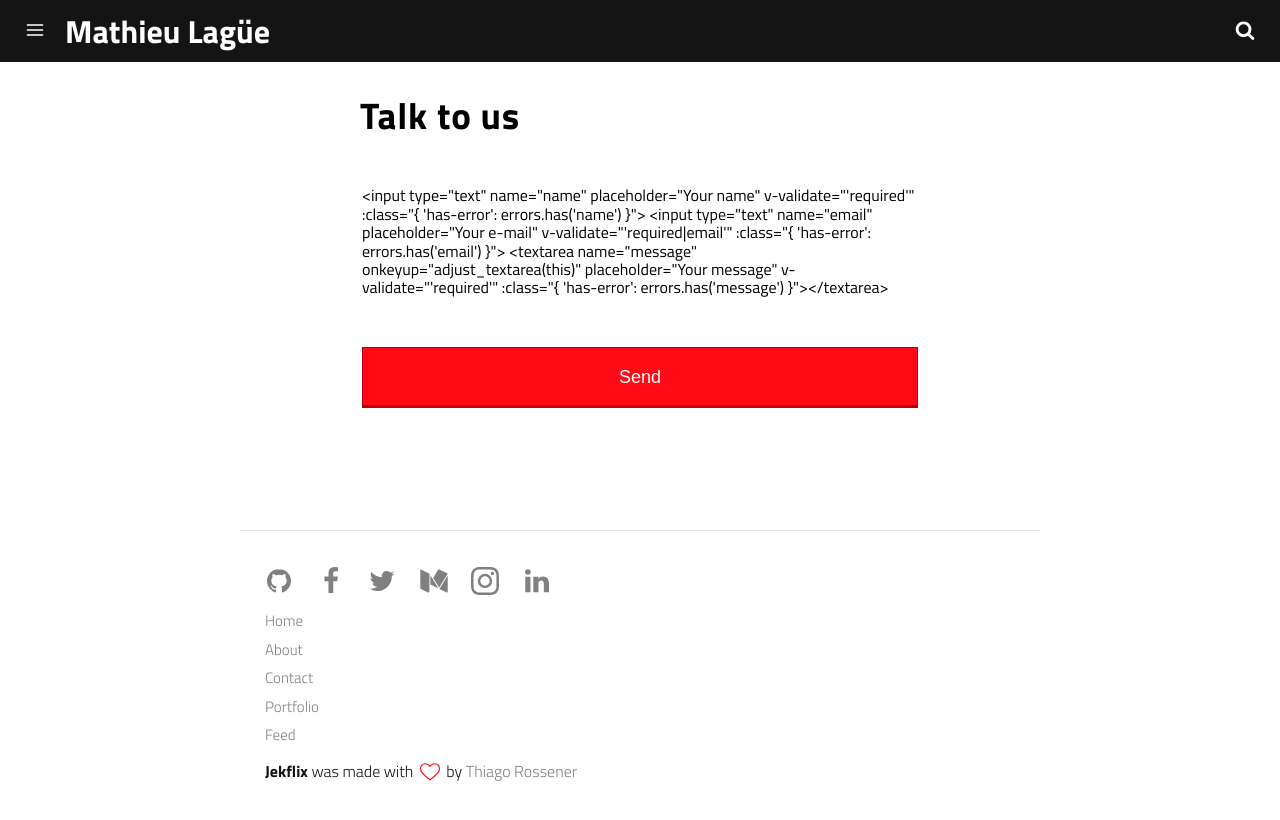
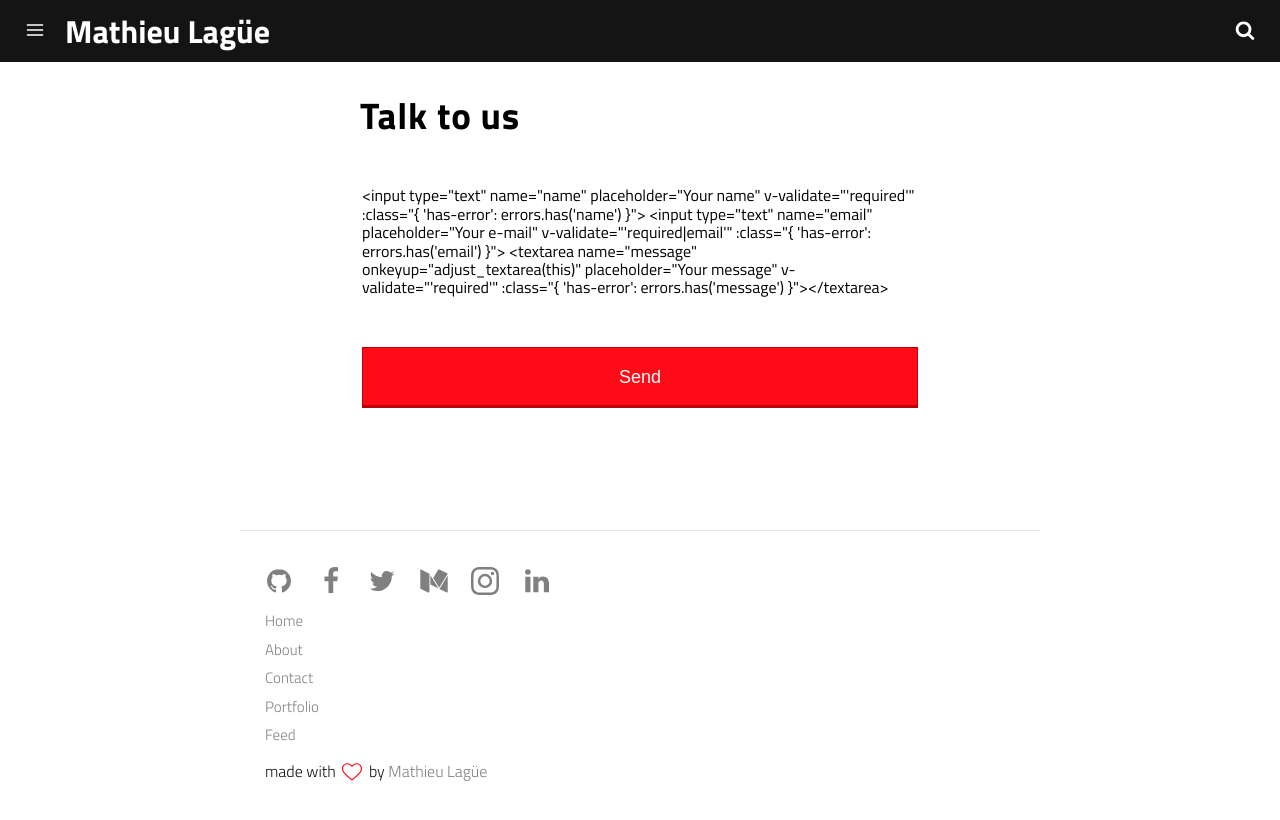
Before and after one commit to m-lague/jekyll-site, a Jekyll site: the page built from contact.md, in a window 1280 px wide. Shown: the top 820 px of the page. Built offline with Jekyll 4.4.1, drawn with Linux system fonts in a browser that asks for light colours; nearby versions of some CDN libraries.

Commit message:
add signature in menu

```diff
--- a/_includes/footer.html
+++ b/_includes/footer.html
@@ -37,7 +37,7 @@
         {% endfor %}
         <li><a class="feed" href="{{ site.url }}{{site.baseurl}}/feed.xml" title="Atom/RSS feed">Feed</a></li>
     </ul>
-    <p><span>Jekflix</span> was made with <svg class="love"><use xlink:href="#icon-heart"></use></svg> by <a href="http://www.rossener.com" target="_blank" class="creator">Thiago Rossener</a></p>
+    {% include signature.html %}
 </footer>
 <script src="{{ "/assets/js/main.js" | prepend: site.baseurl }}"></script>
 {% include stats.html %}
--- a/_includes/menu.html
+++ b/_includes/menu.html
@@ -9,4 +9,6 @@
       </ul>
     </nav>
     <a href="{{ site.url }}{{ site.baseurl }}/about"><img itemprop="image" class="img-rounded img-menu" src="{{ site.url }}{{ site.baseurl }}/assets/img/avatar.png" alt="{{ site.title }}"></a>
+    <p class="signature">{% include signature.html %}
+    </p>
 </aside>
--- /dev/null
+++ b/_includes/signature.html
@@ -0,0 +1 @@
+<p><span></span>made with <svg class="love"><use xlink:href="#icon-heart"></use></svg> by <a href="https://mathieu.lague.me" class="creator">Mathieu Lagüe</a></p>
--- a/assets/css/main.css
+++ b/assets/css/main.css
@@ -111,6 +111,13 @@
   width: 70%;
   margin-left: 13%;
   margin-top: 10%;
+}
+
+#sidebar .love {
+  width: 1.5em;
+  display: inline-block;
+  vertical-align: middle;
+  fill: #ff0a16;
 }
 
 svg:not(:root) {
```
Also changed, not shown: src/styl/_menu.styl (line endings or trailing spaces).
